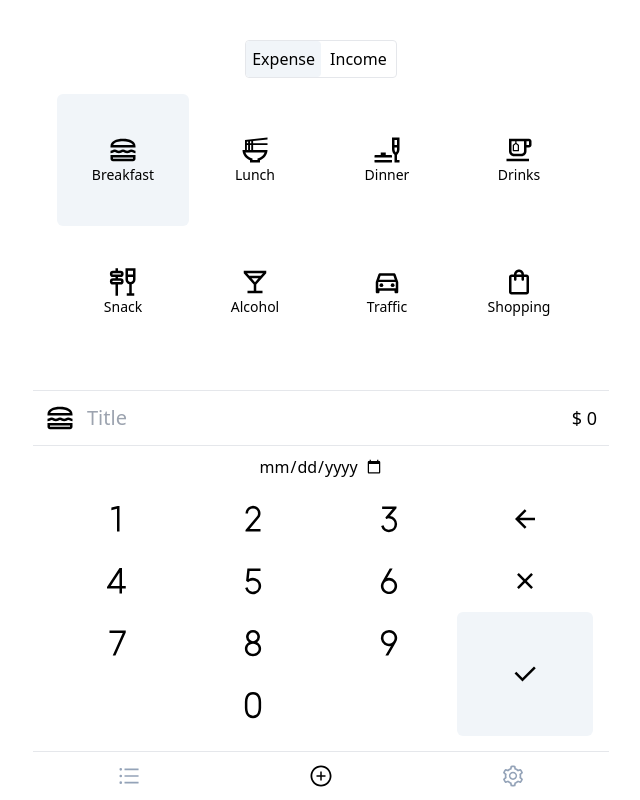
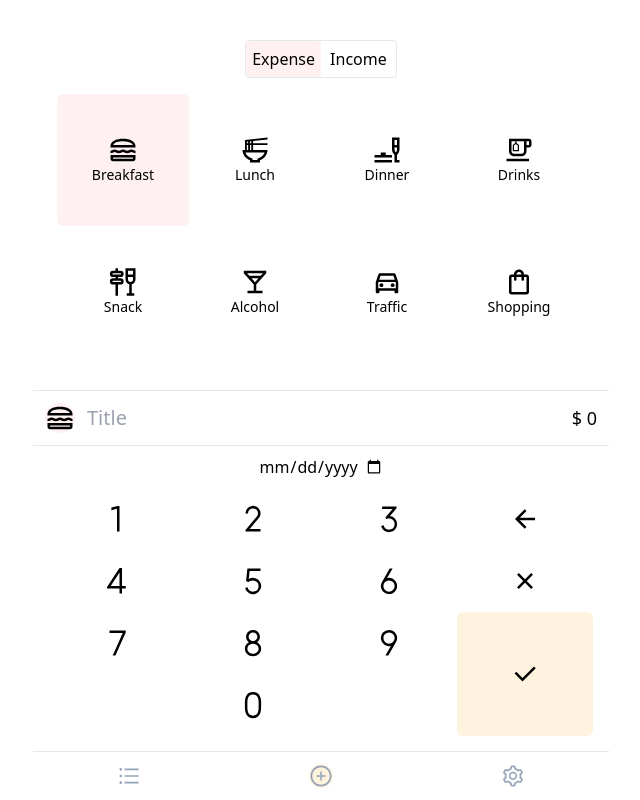
Before and after one commit to k435467/expense-tracker, a Next.js app: page /create in a window 1280 px wide. Shown: the whole page, without its empty margins (319-959 px from the left). Built offline with nearby package versions, Linux system fonts and the light colour scheme; no server answers; sample sign-in values are in the browser's storage.

Commit message:
impl light theme

```diff
--- a/src/components/CategoryList.tsx
+++ b/src/components/CategoryList.tsx
@@ -1,8 +1,10 @@
 import React, { useState } from "react";
 import { Category } from "@/types";
-import { expCategories, incoCategories } from "@/utils";
+import { expCategories, incoCategories, theme } from "@/utils";
 
-export const useCategoryList = (variant: "exp" | "inco") => {
+type CategoryListVariant = "exp" | "inco";
+
+export const useCategoryList = (variant: CategoryListVariant) => {
   const categories = variant === "exp" ? expCategories : incoCategories;
 
   const [selCat, setSelCat] = useState<Category>(categories[0]);
@@ -16,6 +18,7 @@ export const useCategoryList = (variant: "exp" | "inco") => {
     setSelCat,
     mkHandleClk,
     categories,
+    variant,
   };
 };
 
@@ -23,14 +26,17 @@ export const CategoryList: React.FC<{
   selCat: Category;
   mkHandleClk: (idx: number) => () => void;
   categories: Category[];
-}> = ({ selCat, mkHandleClk, categories }) => {
+  variant: CategoryListVariant;
+}> = ({ selCat, mkHandleClk, categories, variant }) => {
+  const bg = variant === "exp" ? theme.bgR : theme.bgB;
+
   return (
     <div className="w-full grid grid-cols-4">
       {categories.map((cat, idx) => (
         <button
           key={cat.title}
-          className={`w-full flex flex-col items-center justify-center aspect-square text-sm ${
-            cat.title === selCat.title && "bg-slate-100 rounded-md"
+          className={`w-full flex flex-col items-center justify-center aspect-square text-sm rounded-md ${
+            cat.title === selCat.title && bg
           }`}
           onClick={mkHandleClk(idx)}
         >
--- a/src/components/CreatePanel.tsx
+++ b/src/components/InputPanel.tsx
@@ -21,6 +21,7 @@ import { useAuth } from "@/utils/auth";
 import { Toast, useToast } from "@/components/Toast";
 import { useInputDate } from "@/utils/input";
 import { addRecord } from "@/utils/firestore";
+import { theme } from "@/utils";
 
 const maxDigit = 12;
 const nKeys = [
@@ -41,7 +42,7 @@ const aKeys: { Icon: IconType; value: KeyActions }[] = [
   { Icon: RiCheckLine, value: "ok" },
 ];
 
-export const CreatePanel: React.FC<{ selCat: Category; isIncome: boolean }> = ({
+export const InputPanel: React.FC<{ selCat: Category; isIncome: boolean }> = ({
   selCat,
   isIncome,
 }) => {
@@ -60,6 +61,7 @@ export const CreatePanel: React.FC<{ selCat: Category; isIncome: boolean }> = ({
   };
 
   const mkHandlePressAKey = (value: KeyActions) => () => {
+    if (num === 0) return;
     switch (value) {
       case "back":
         setNum((n) => Math.floor(n / 10));
@@ -96,7 +98,14 @@ export const CreatePanel: React.FC<{ selCat: Category; isIncome: boolean }> = ({
 
       <Container className="mb-12 bg-white">
         <div className="flex items-center border-y">
-          <selCat.Icon className="text-3xl m-3 shrink-0" />
+          <div className="relative text-3xl m-3 shrink-0">
+            <selCat.Icon className="relative text-3xl z-10" />
+            <div
+              className={`absolute top-0 bottom-0 right-0 left-0 rounded-full ${
+                isIncome ? theme.bgB : theme.bgR
+              }`}
+            />
+          </div>
           <div className="flex-grow">
             <input
               className="text-xl shrink border-0 outline-none w-full"
@@ -136,10 +145,12 @@ export const CreatePanel: React.FC<{ selCat: Category; isIncome: boolean }> = ({
             ))}
           </div>
           <div className="grid grid-cols-1 grid-rows-4">
-            {aKeys.map((k) => (
+            {aKeys.map((k, idx) => (
               <button
                 key={k.value}
-                className="w-full flex justify-center items-center last:row-span-2 last:bg-slate-100 last:rounded-md"
+                className={`w-full flex justify-center items-center last:row-span-2 rounded-md ${
+                  idx === 2 && theme.bgY
+                }`}
                 onClick={mkHandlePressAKey(k.value)}
               >
                 <k.Icon className="text-3xl m-4" />
--- a/src/components/NavMenu.tsx
+++ b/src/components/NavMenu.tsx
@@ -7,6 +7,7 @@ import {
   AiOutlineSetting,
 } from "react-icons/ai";
 import { useAuth } from "@/utils/auth";
+import { theme } from "@/utils";
 
 const menuItems = [
   { Icon: AiOutlineUnorderedList, url: "/list" },
@@ -23,11 +24,18 @@ export const NavMenu: React.FC<{}> = () => {
       {menuItems.map((v) => (
         <Link key={v.url} href={v.url}>
           <div className="w-full p-3 flex items-center justify-center">
-            <v.Icon
-              className={`text-2xl ${
-                !asPath.startsWith(v.url) && " text-slate-400"
-              }`}
-            />
+            <div className="relative">
+              <v.Icon
+                className={`relative z-10 text-2xl text-slate-400 ${
+                  asPath.startsWith(v.url) && "text-black "
+                }`}
+              />
+              <div
+                className={`absolute top-0 bottom-0 left-0 right-0 rounded-full ${
+                  asPath.startsWith(v.url) && theme.bgY
+                }`}
+              />
+            </div>
           </div>
         </Link>
       ))}
--- a/src/components/RecordItem.tsx
+++ b/src/components/RecordItem.tsx
@@ -1,6 +1,6 @@
 import React from "react";
 import { Record } from "@/types";
-import { categories } from "@/utils";
+import { categories, theme } from "@/utils";
 
 export const RecordItem: React.FC<Record> = ({
   category,
@@ -9,16 +9,19 @@ export const RecordItem: React.FC<Record> = ({
   title,
 }) => {
   const cat = categories.find((v) => v.title === category) || categories[0];
+  const borderLColor = money < 0 ? theme.bLR : theme.bLB;
 
   return (
-    <div className="flex flex-col border rounded-md w-full p-2 gap-2">
+    <div
+      className={`flex flex-col border rounded-md w-full p-2 gap-2 border-l-8 ${borderLColor}`}
+    >
       <div className="flex justify-between">
-        <div>{date}</div>
+        <div className="text-slate-300">{date}</div>
         <div>${money.toLocaleString("en-US")}</div>
       </div>
 
       <div className="flex items-center">
-        <cat.Icon className="text-xl flex-shrink-0" />
+        <cat.Icon className="text-xl flex-shrink-0 text-slate-600" />
         <div className="ml-2 overflow-hidden whitespace-nowrap text-ellipsis">
           {title}
         </div>
--- a/src/components/Switch.tsx
+++ b/src/components/Switch.tsx
@@ -1,7 +1,7 @@
 import React from "react";
+import { theme } from "@/utils";
 
-const btnCls = "p-1.5 text-base rounded transition";
-const activeCls = "bg-slate-100";
+const btnCls = "p-1.5 text-base rounded";
 
 export const Switch: React.FC<{
   value: boolean;
@@ -13,16 +13,18 @@ export const Switch: React.FC<{
     setValue(isRhs);
   };
 
+  // TODO - element.clientWidth
+
   return (
-    <div className="relative grid grid-cols-2 border rounded">
+    <div className="grid grid-cols-2 border rounded">
       <button
-        className={`${btnCls} ${!value && activeCls}`}
+        className={`${btnCls} ${!value && theme.bgR}`}
         onClick={mkHandleClk(false)}
       >
         {l}
       </button>
       <button
-        className={`${btnCls} ${value && activeCls}`}
+        className={`${btnCls} ${value && theme.bgB}`}
         onClick={mkHandleClk(true)}
       >
         {r}
--- a/src/pages/create.tsx
+++ b/src/pages/create.tsx
@@ -1,6 +1,6 @@
 import React, { useState } from "react";
 import { Switch } from "@/components/Switch";
-import { CreatePanel } from "@/components/CreatePanel";
+import { InputPanel } from "@/components/InputPanel";
 import { useProtectedRoute } from "@/utils/auth";
 import { CategoryList, useCategoryList } from "@/components/CategoryList";
 
@@ -21,7 +21,7 @@ export default function Create() {
         <CategoryList {...incoCat} />
       </div>
 
-      <CreatePanel
+      <InputPanel
         selCat={isIncome ? incoCat.selCat : expCat.selCat}
         isIncome={isIncome}
       />
--- a/src/pages/list.tsx
+++ b/src/pages/list.tsx
@@ -49,7 +49,7 @@ export default function List() {
         ))}
         {records.length === 0 && <div>No Records</div>}
         {records.length > 0 && (
-          <div className="text-slate-400">{`${records.length} Result(s)`}</div>
+          <div className="text-slate-300">{`${records.length} Result(s)`}</div>
         )}
         <div className="h-20 flex-shrink-0" />
       </div>
--- a/src/utils/index.ts
+++ b/src/utils/index.ts
@@ -23,6 +23,14 @@ import {
 } from "react-icons/md";
 import { FaRegHandshake } from "react-icons/fa";
 import { Category } from "@/types";
+
+export const theme = {
+  bgR: "bg-rose-50",
+  bgB: "bg-cyan-50",
+  bgY: "bg-[#FDECC8]/60",
+  bLR: "border-l-rose-100",
+  bLB: "border-l-cyan-100",
+};
 
 export const expCategories: Category[] = [
   { Icon: MdOutlineLunchDining, title: "Breakfast" },
```
